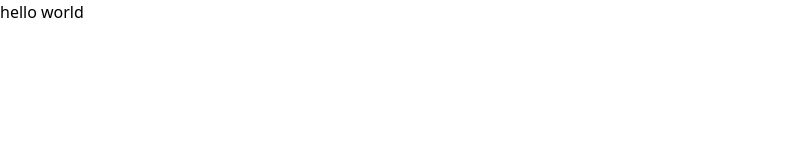
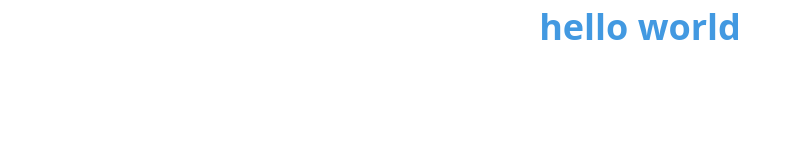
Before and after one commit to restaadiputra/tailwind-tutorial, a website: page public/index.html in a window 1280 px wide. Shown: the whole page, without its empty margins (0-800 px from the left). Drawn offline with nearby package versions, Linux system fonts and the light colour scheme; files that its build step writes are made by us from their sources.

Commit message:
Add basic styling

```diff
--- a/public/index.html
+++ b/public/index.html
@@ -7,6 +7,6 @@
   <title>Document</title>
 </head>
 <body>
-  <h1>hello world</h1>
+  <h1 class="text-4xl font-bold text-center text-blue-500">hello world</h1>
 </body>
 </html>
```
